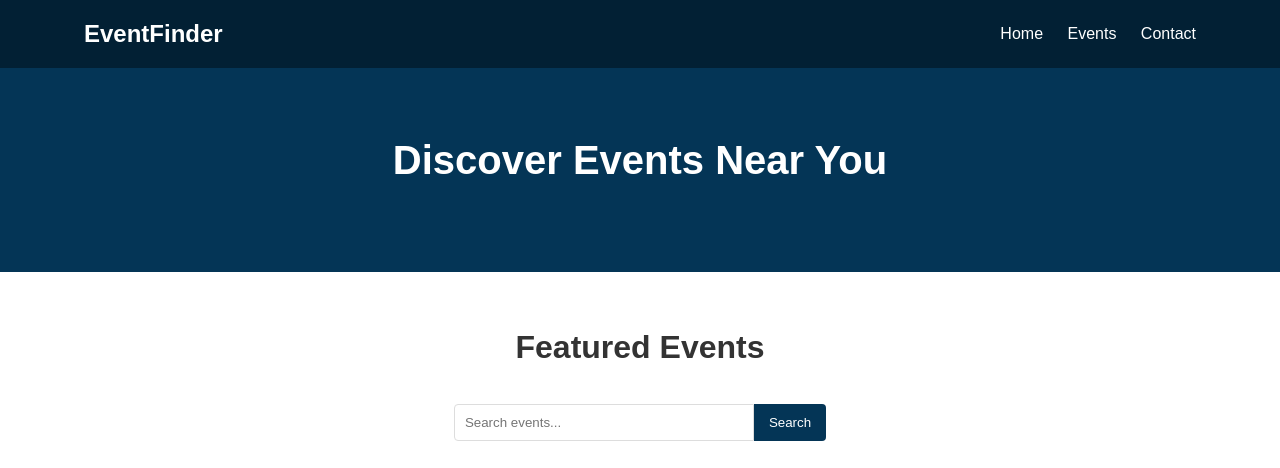
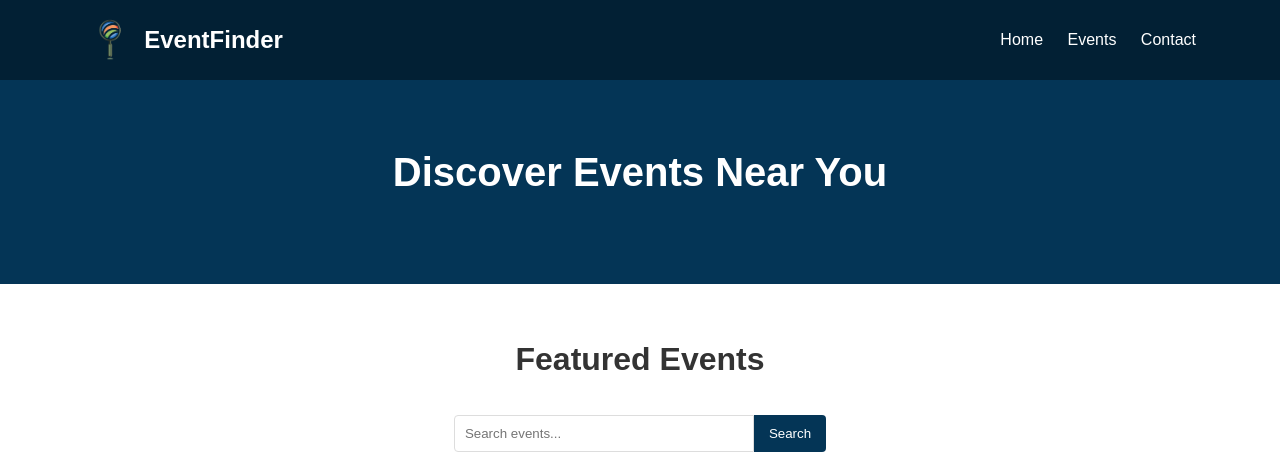
Before and after one commit to dunkel68/Featured-Events-Page, a plain HTML site: page index.html in a window 1280 px wide. Shown: the top 468 px of the page. Drawn offline with Linux system fonts and the light colour scheme.

Commit message:
modified display

```diff
--- a/index.html
+++ b/index.html
@@ -12,7 +12,10 @@
     <!-- Navigation Bar -->
     <nav class="navbar">
         <div class="container">
-            <a href="#" class="logo">EventFinder</a>
+            <a href="#" class="logo">
+                <img src="images/logo.png" alt="EventFinder Logo" class="logo-img">
+                EventFinder
+            </a>
             <div class="nav-links">
                 <a href="#">Home</a>
                 <a href="#">Events</a>
--- a/script.js
+++ b/script.js
@@ -49,6 +49,16 @@ const events = [
         description: "Start your day with a relaxing outdoor yoga session for all levels.",
         image: "https://images.unsplash.com/photo-1544367567-0f2fcb009e0b?ixlib=rb-4.0.3&ixid=M3wxMjA3fDB8MHxwaG90by1wYWdlfHx8fGVufDB8fHx8fA%3D%3D&auto=format&fit=crop&w=1520&q=80",
         category: "sports"
+    },
+    {
+        id: 6,
+        name: "24-Hour Code Fest | Hackathon",
+        date: "2024-04-12",
+        time: "20:00",
+        location: "DigiClub",
+        description: "Round-the-clock coding challenge where developers compete to build innovative solutions. Food, drinks, and prizes provided!",
+        image: "https://images.unsplash.com/photo-1551033406-611cf9a28f67?ixlib=rb-4.0.3&ixid=M3wxMjA3fDB8MHxwaG90by1wYWdlfHx8fGVufDB8fHx8fA%3D%3D&auto=format&fit=crop&w=1470&q=80",
+        category: "tech"
     }
 ];
 
--- a/styles.css
+++ b/styles.css
@@ -32,6 +32,7 @@ body {
     display: flex;
     justify-content: space-between;
     align-items: center;
+    padding: 0 20px; /* Adjust this value to control left/right spacing */
 }
 
 .logo {
@@ -264,3 +265,33 @@ body {
 .category-food { background-color: #e67e22; }
 .category-tech { background-color: #3498db; }
 .category-sports { background-color: #2ecc71; }
+
+
+/* Logo Styles */
+.logo {
+    display: flex;
+    align-items: center;
+    gap: 10px;
+    text-decoration: none;
+}
+
+.logo-img {
+    height: 50px; /* Adjust based on your logo size */
+    width: auto;
+    transition: transform 0.3s ease;
+}
+
+.logo:hover .logo-img {
+    transform: scale(1.1);
+}
+
+/* Adjust navbar padding if needed */
+.navbar {
+    padding: 15px 0;
+}
+
+@media (max-width: 768px) {
+    .logo-img {
+        height: 25px; /* Smaller logo on mobile */
+    }
+}
```
Also changed, not shown: images/logo.png (added), 1 other file.
